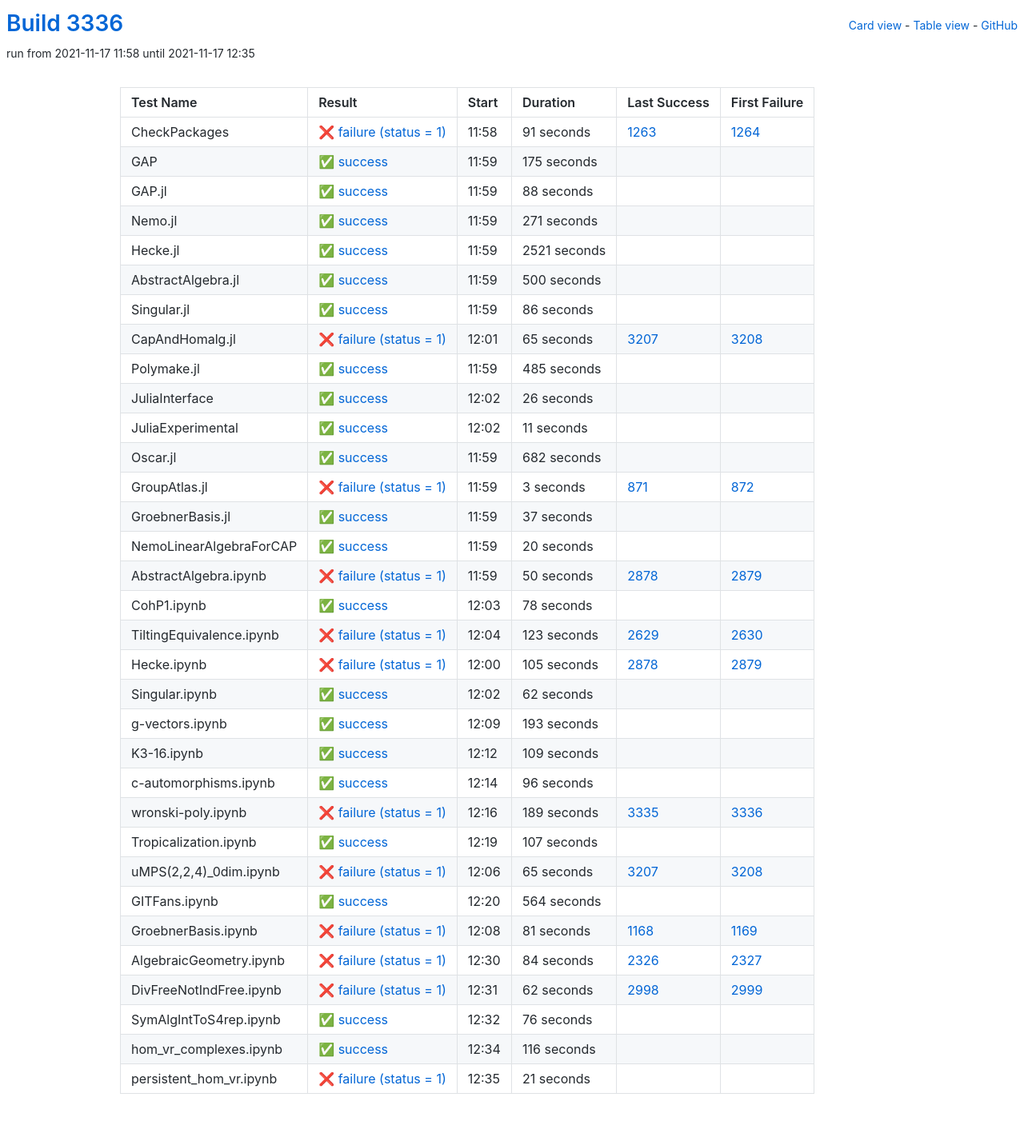
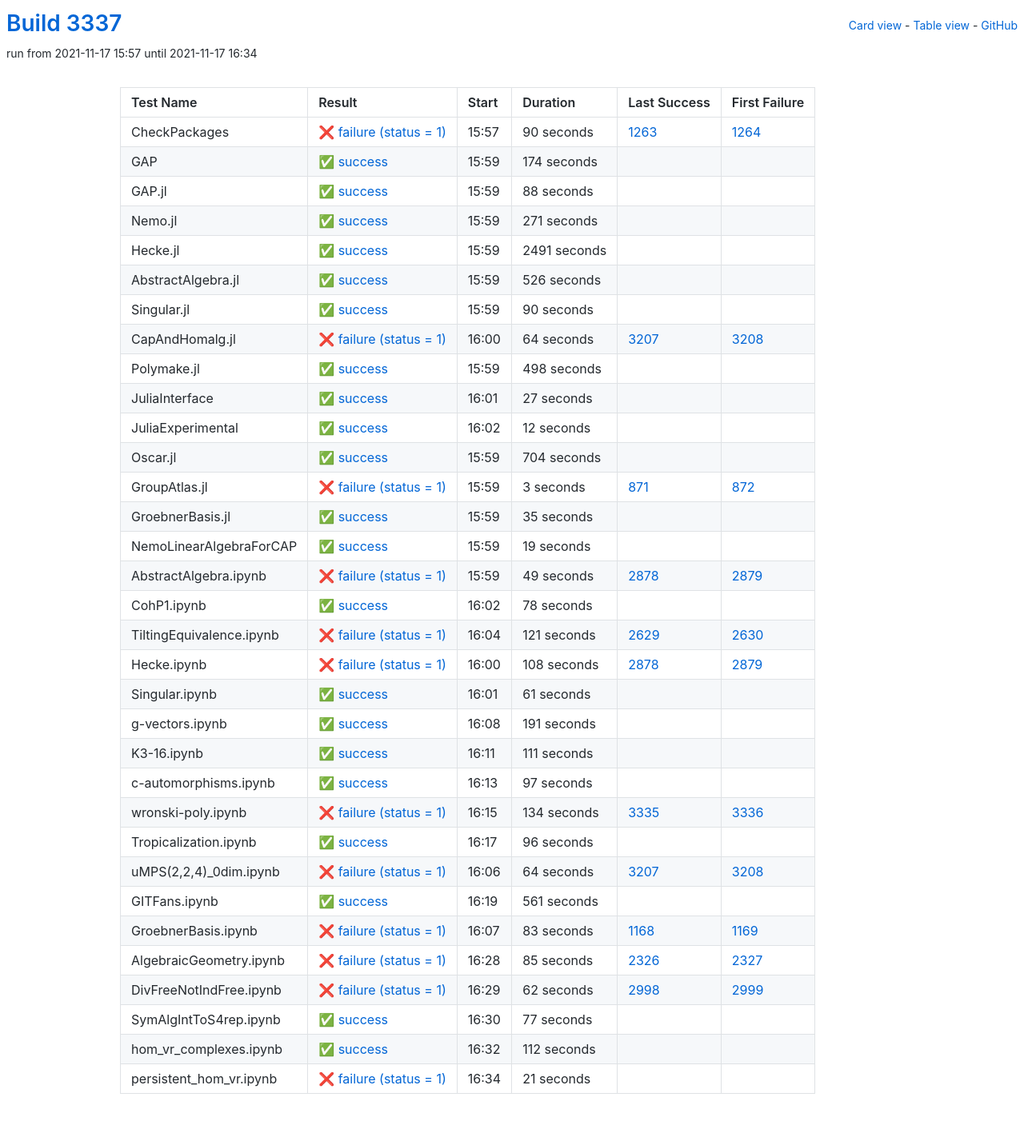
Before and after one commit to oscar-system/oscar-ci-status-stable, a Jekyll site: the page built from table.html, in a window 1280 px wide. Shown: the whole page at 80% size. Built offline with Jekyll 4.4.1, drawn with Linux system fonts in a browser that asks for light colours.

Commit message:
Build #3337

```diff
--- a/_data/ci.yml
+++ b/_data/ci.yml
@@ -1,6 +1,6 @@
 ---
-build: 3336
-build_url: https://oscarci.mathematik.uni-kl.de/job/oscar-stable/3336/
+build: 3337
+build_url: https://oscarci.mathematik.uni-kl.de/job/oscar-stable/3337/
 job: oscar-stable
 organization: oscar-system
 repo: oscar-ci-status-stable
@@ -8,32 +8,32 @@ repourl: https://github.com/oscar-system/oscar-ci-status-stable
 tests:
 - name: CheckPackages
   id: checkpackages
-  log: https://oscarci.mathematik.uni-kl.de/job/oscar-stable/3336/artifact/logs/build-3336/CheckPackages.log
-  start: 2021-11-17 11:58
+  log: https://oscarci.mathematik.uni-kl.de/job/oscar-stable/3337/artifact/logs/build-3337/CheckPackages.log
+  start: 2021-11-17 15:57
   success: false
   exitcode: 1
   status: failure
-  duration: 91
+  duration: 90
   last_success: 1263
   last_success_url: https://oscarci.mathematik.uni-kl.de/job/oscar-stable/1263/
   first_failure: 1264
   first_failure_url: https://oscarci.mathematik.uni-kl.de/job/oscar-stable/1264/
 - name: GAP
   id: gap
-  log: https://oscarci.mathematik.uni-kl.de/job/oscar-stable/3336/artifact/logs/build-3336/GAP.log
-  start: 2021-11-17 11:59
+  log: https://oscarci.mathematik.uni-kl.de/job/oscar-stable/3337/artifact/logs/build-3337/GAP.log
+  start: 2021-11-17 15:59
   success: true
   exitcode: 0
   status: success
-  duration: 175
+  duration: 174
   last_success: false
   last_success_url:
   first_failure: false
   first_failure_url:
 - name: GAP.jl
   id: gap-jl
-  log: https://oscarci.mathematik.uni-kl.de/job/oscar-stable/3336/artifact/logs/build-3336/GAP.jl.log
-  start: 2021-11-17 11:59
+  log: https://oscarci.mathematik.uni-kl.de/job/oscar-stable/3337/artifact/logs/build-3337/GAP.jl.log
+  start: 2021-11-17 15:59
   success: true
   exitcode: 0
   status: success
@@ -44,8 +44,8 @@ tests:
   first_failure_url:
 - name: Nemo.jl
   id: nemo-jl
-  log: https://oscarci.mathematik.uni-kl.de/job/oscar-stable/3336/artifact/logs/build-3336/Nemo.jl.log
-  start: 2021-11-17 11:59
+  log: https://oscarci.mathematik.uni-kl.de/job/oscar-stable/3337/artifact/logs/build-3337/Nemo.jl.log
+  start: 2021-11-17 15:59
   success: true
   exitcode: 0
   status: success
@@ -56,104 +56,104 @@ tests:
   first_failure_url:
 - name: Hecke.jl
   id: hecke-jl
-  log: https://oscarci.mathematik.uni-kl.de/job/oscar-stable/3336/artifact/logs/build-3336/Hecke.jl.log
-  start: 2021-11-17 11:59
+  log: https://oscarci.mathematik.uni-kl.de/job/oscar-stable/3337/artifact/logs/build-3337/Hecke.jl.log
+  start: 2021-11-17 15:59
   success: true
   exitcode: 0
   status: success
-  duration: 2521
+  duration: 2491
   last_success: false
   last_success_url:
   first_failure: false
   first_failure_url:
 - name: AbstractAlgebra.jl
   id: abstractalgebra-jl
-  log: https://oscarci.mathematik.uni-kl.de/job/oscar-stable/3336/artifact/logs/build-3336/AbstractAlgebra.jl.log
-  start: 2021-11-17 11:59
+  log: https://oscarci.mathematik.uni-kl.de/job/oscar-stable/3337/artifact/logs/build-3337/AbstractAlgebra.jl.log
+  start: 2021-11-17 15:59
   success: true
   exitcode: 0
   status: success
-  duration: 500
+  duration: 526
   last_success: false
   last_success_url:
   first_failure: false
   first_failure_url:
 - name: Singular.jl
   id: singular-jl
-  log: https://oscarci.mathematik.uni-kl.de/job/oscar-stable/3336/artifact/logs/build-3336/Singular.jl.log
-  start: 2021-11-17 11:59
+  log: https://oscarci.mathematik.uni-kl.de/job/oscar-stable/3337/artifact/logs/build-3337/Singular.jl.log
+  start: 2021-11-17 15:59
   success: true
   exitcode: 0
   status: success
-  duration: 86
+  duration: 90
   last_success: false
   last_success_url:
   first_failure: false
   first_failure_url:
 - name: CapAndHomalg.jl
   id: capandhomalg-jl
-  log: https://oscarci.mathematik.uni-kl.de/job/oscar-stable/3336/artifact/logs/build-3336/CapAndHomalg.jl.log
-  start: 2021-11-17 12:01
+  log: https://oscarci.mathematik.uni-kl.de/job/oscar-stable/3337/artifact/logs/build-3337/CapAndHomalg.jl.log
+  start: 2021-11-17 16:00
   success: false
   exitcode: 1
   status: failure
-  duration: 65
+  duration: 64
   last_success: 3207
   last_success_url: https://oscarci.mathematik.uni-kl.de/job/oscar-stable/3207/
   first_failure: 3208
   first_failure_url: https://oscarci.mathematik.uni-kl.de/job/oscar-stable/3208/
 - name: Polymake.jl
   id: polymake-jl
-  log: https://oscarci.mathematik.uni-kl.de/job/oscar-stable/3336/artifact/logs/build-3336/Polymake.jl.log
-  start: 2021-11-17 11:59
+  log: https://oscarci.mathematik.uni-kl.de/job/oscar-stable/3337/artifact/logs/build-3337/Polymake.jl.log
+  start: 2021-11-17 15:59
   success: true
   exitcode: 0
   status: success
-  duration: 485
+  duration: 498
   last_success: false
   last_success_url:
   first_failure: false
   first_failure_url:
 - name: JuliaInterface
   id: juliainterface
-  log: https://oscarci.mathematik.uni-kl.de/job/oscar-stable/3336/artifact/logs/build-3336/JuliaInterface.log
-  start: 2021-11-17 12:02
+  log: https://oscarci.mathematik.uni-kl.de/job/oscar-stable/3337/artifact/logs/build-3337/JuliaInterface.log
+  start: 2021-11-17 16:01
   success: true
   exitcode: 0
   status: success
-  duration: 26
+  duration: 27
   last_success: false
   last_success_url:
   first_failure: false
   first_failure_url:
 - name: JuliaExperimental
   id: juliaexperimental
-  log: https://oscarci.mathematik.uni-kl.de/job/oscar-stable/3336/artifact/logs/build-3336/JuliaExperimental.log
-  start: 2021-11-17 12:02
+  log: https://oscarci.mathematik.uni-kl.de/job/oscar-stable/3337/artifact/logs/build-3337/JuliaExperimental.log
+  start: 2021-11-17 16:02
   success: true
   exitcode: 0
   status: success
-  duration: 11
+  duration: 12
   last_success: false
   last_success_url:
   first_failure: false
   first_failure_url:
 - name: Oscar.jl
   id: oscar-jl
-  log: https://oscarci.mathematik.uni-kl.de/job/oscar-stable/3336/artifact/logs/build-3336/Oscar.jl.log
-  start: 2021-11-17 11:59
+  log: https://oscarci.mathematik.uni-kl.de/job/oscar-stable/3337/artifact/logs/build-3337/Oscar.jl.log
+  start: 2021-11-17 15:59
   success: true
   exitcode: 0
   status: success
-  duration: 682
+  duration: 704
   last_success: false
   last_success_url:
   first_failure: false
   first_failure_url:
 - name: GroupAtlas.jl
   id: groupatlas-jl
-  log: https://oscarci.mathematik.uni-kl.de/job/oscar-stable/3336/artifact/logs/build-3336/GroupAtlas.jl.log
-  start: 2021-11-17 11:59
+  log: https://oscarci.mathematik.uni-kl.de/job/oscar-stable/3337/artifact/logs/build-3337/GroupAtlas.jl.log
+  start: 2021-11-17 15:59
   success: false
   exitcode: 1
   status: failure
@@ -164,44 +164,44 @@ tests:
   first_failure_url: https://oscarci.mathematik.uni-kl.de/job/oscar-stable/872/
 - name: GroebnerBasis.jl
   id: groebnerbasis-jl
-  log: https://oscarci.mathematik.uni-kl.de/job/oscar-stable/3336/artifact/logs/build-3336/GroebnerBasis.jl.log
-  start: 2021-11-17 11:59
+  log: https://oscarci.mathematik.uni-kl.de/job/oscar-stable/3337/artifact/logs/build-3337/GroebnerBasis.jl.log
+  start: 2021-11-17 15:59
   success: true
   exitcode: 0
   status: success
-  duration: 37
+  duration: 35
   last_success: false
   last_success_url:
   first_failure: false
   first_failure_url:
 - name: NemoLinearAlgebraForCAP
   id: nemolinearalgebraforcap
-  log: https://oscarci.mathematik.uni-kl.de/job/oscar-stable/3336/artifact/logs/build-3336/NemoLinearAlgebraForCAP.log
-  start: 2021-11-17 11:59
+  log: https://oscarci.mathematik.uni-kl.de/job/oscar-stable/3337/artifact/logs/build-3337/NemoLinearAlgebraForCAP.log
+  start: 2021-11-17 15:59
   success: true
   exitcode: 0
   status: success
-  duration: 20
+  duration: 19
   last_success: false
   last_success_url:
   first_failure: false
   first_failure_url:
 - name: AbstractAlgebra.ipynb
   id: abstractalgebra-ipynb
-  log: https://oscarci.mathematik.uni-kl.de/job/oscar-stable/3336/artifact/logs/build-3336/AbstractAlgebra.ipynb.log
-  start: 2021-11-17 11:59
+  log: https://oscarci.mathematik.uni-kl.de/job/oscar-stable/3337/artifact/logs/build-3337/AbstractAlgebra.ipynb.log
+  start: 2021-11-17 15:59
   success: false
   exitcode: 1
   status: failure
-  duration: 50
+  duration: 49
   last_success: 2878
   last_success_url: https://oscarci.mathematik.uni-kl.de/job/oscar-stable/2878/
   first_failure: 2879
   first_failure_url: https://oscarci.mathematik.uni-kl.de/job/oscar-stable/2879/
 - name: CohP1.ipynb
   id: cohp1-ipynb
-  log: https://oscarci.mathematik.uni-kl.de/job/oscar-stable/3336/artifact/logs/build-3336/CohP1.ipynb.log
-  start: 2021-11-17 12:03
+  log: https://oscarci.mathematik.uni-kl.de/job/oscar-stable/3337/artifact/logs/build-3337/CohP1.ipynb.log
+  start: 2021-11-17 16:02
   success: true
   exitcode: 0
   status: success
@@ -212,68 +212,92 @@ tests:
   first_failure_url:
 - name: TiltingEquivalence.ipynb
   id: tiltingequivalence-ipynb
-  log: https://oscarci.mathematik.uni-kl.de/job/oscar-stable/3336/artifact/logs/build-3336/TiltingEquivalence.ipynb.log
-  start: 2021-11-17 12:04
+  log: https://oscarci.mathematik.uni-kl.de/job/oscar-stable/3337/artifact/logs/build-3337/TiltingEquivalence.ipynb.log
+  start: 2021-11-17 16:04
   success: false
   exitcode: 1
   status: failure
-  duration: 123
+  duration: 121
   last_success: 2629
   last_success_url: https://oscarci.mathematik.uni-kl.de/job/oscar-stable/2629/
   first_failure: 2630
   first_failure_url: https://oscarci.mathematik.uni-kl.de/job/oscar-stable/2630/
 - name: Hecke.ipynb
   id: hecke-ipynb
-  log: https://oscarci.mathematik.uni-kl.de/job/oscar-stable/3336/artifact/logs/build-3336/Hecke.ipynb.log
-  start: 2021-11-17 12:00
+  log: https://oscarci.mathematik.uni-kl.de/job/oscar-stable/3337/artifact/logs/build-3337/Hecke.ipynb.log
+  start: 2021-11-17 16:00
   success: false
   exitcode: 1
   status: failure
-  duration: 105
+  duration: 108
   last_success: 2878
   last_success_url: https://oscarci.mathematik.uni-kl.de/job/oscar-stable/2878/
   first_failure: 2879
   first_failure_url: https://oscarci.mathematik.uni-kl.de/job/oscar-stable/2879/
 - name: Singular.ipynb
   id: singular-ipynb
-  log: https://oscarci.mathematik.uni-kl.de/job/oscar-stable/3336/artifact/logs/build-3336/Singular.ipynb.log
-  start: 2021-11-17 12:02
+  log: https://oscarci.mathematik.uni-kl.de/job/oscar-stable/3337/artifact/logs/build-3337/Singular.ipynb.log
+  start: 2021-11-17 16:01
   success: true
   exitcode: 0
   status: success
-  duration: 62
+  duration: 61
   last_success: false
   last_success_url:
   first_failure: false
   first_failure_url:
 - name: g-vectors.ipynb
   id: g-vectors-ipynb
-  log: https://oscarci.mathematik.uni-kl.de/job/oscar-stable/3336/artifact/logs/build-3336/g-vectors.ipynb.log
-  start: 2021-11-17 12:09
+  log: https://oscarci.mathematik.uni-kl.de/job/oscar-stable/3337/artifact/logs/build-3337/g-vectors.ipynb.log
+  start: 2021-11-17 16:08
   success: true
   exitcode: 0
   status: success
-  duration: 193
+  duration: 191
   last_success: false
   last_success_url:
   first_failure: false
   first_failure_url:
 - name: K3-16.ipynb
   id: k3-16-ipynb
-  log: https://oscarci.mathematik.uni-kl.de/job/oscar-stable/3336/artifact/logs/build-3336/K3-16.ipynb.log
-  start: 2021-11-17 12:12
+  log: https://oscarci.mathematik.uni-kl.de/job/oscar-stable/3337/artifact/logs/build-3337/K3-16.ipynb.log
+  start: 2021-11-17 16:11
   success: true
   exitcode: 0
   status: success
-  duration: 109
+  duration: 111
   last_success: false
   last_success_url:
   first_failure: false
   first_failure_url:
 - name: c-automorphisms.ipynb
   id: c-automorphisms-ipynb
-  log: https://oscarci.mathematik.uni-kl.de/job/oscar-stable/3336/artifact/logs/build-3336/c-automorphisms.ipynb.log
-  start: 2021-11-17 12:14
+  log: https://oscarci.mathematik.uni-kl.de/job/oscar-stable/3337/artifact/logs/build-3337/c-automorphisms.ipynb.log
+  start: 2021-11-17 16:13
+  success: true
+  exitcode: 0
+  status: success
+  duration: 97
+  last_success: false
+  last_success_url:
+  first_failure: false
+  first_failure_url:
+- name: wronski-poly.ipynb
+  id: wronski-poly-ipynb
+  log: https://oscarci.mathematik.uni-kl.de/job/oscar-stable/3337/artifact/logs/build-3337/wronski-poly.ipynb.log
+  start: 2021-11-17 16:15
+  success: false
+  exitcode: 1
+  status: failure
+  duration: 134
+  last_success: 3335
+  last_success_url: https://oscarci.mathematik.uni-kl.de/job/oscar-stable/3335/
+  first_failure: 3336
+  first_failure_url: https://oscarci.mathematik.uni-kl.de/job/oscar-stable/3336/
+- name: Tropicalization.ipynb
+  id: tropicalization-ipynb
+  log: https://oscarci.mathematik.uni-kl.de/job/oscar-stable/3337/artifact/logs/build-3337/Tropicalization.ipynb.log
+  start: 2021-11-17 16:17
   success: true
   exitcode: 0
   status: success
@@ -282,82 +306,58 @@ tests:
   last_success_url:
   first_failure: false
   first_failure_url:
-- name: wronski-poly.ipynb
-  id: wronski-poly-ipynb
-  log: https://oscarci.mathematik.uni-kl.de/job/oscar-stable/3336/artifact/logs/build-3336/wronski-poly.ipynb.log
-  start: 2021-11-17 12:16
+- name: uMPS(2,2,4)_0dim.ipynb
+  id: umps-2-2-4-0dim-ipynb
+  log: https://oscarci.mathematik.uni-kl.de/job/oscar-stable/3337/artifact/logs/build-3337/uMPS-2-2-4-_0dim.ipynb.log
+  start: 2021-11-17 16:06
   success: false
   exitcode: 1
   status: failure
-  duration: 189
-  last_success: 3335
-  last_success_url: https://oscarci.mathematik.uni-kl.de/job/oscar-stable/3335/
-  first_failure: 3336
-  first_failure_url: https://oscarci.mathematik.uni-kl.de/job/oscar-stable/3336/
-- name: Tropicalization.ipynb
-  id: tropicalization-ipynb
-  log: https://oscarci.mathematik.uni-kl.de/job/oscar-stable/3336/artifact/logs/build-3336/Tropicalization.ipynb.log
-  start: 2021-11-17 12:19
-  success: true
-  exitcode: 0
-  status: success
-  duration: 107
-  last_success: false
-  last_success_url:
-  first_failure: false
-  first_failure_url:
-- name: uMPS(2,2,4)_0dim.ipynb
-  id: umps-2-2-4-0dim-ipynb
-  log: https://oscarci.mathematik.uni-kl.de/job/oscar-stable/3336/artifact/logs/build-3336/uMPS-2-2-4-_0dim.ipynb.log
-  start: 2021-11-17 12:06
-  success: false
-  exitcode: 1
-  status: failure
-  duration: 65
+  duration: 64
   last_success: 3207
   last_success_url: https://oscarci.mathematik.uni-kl.de/job/oscar-stable/3207/
   first_failure: 3208
   first_failure_url: https://oscarci.mathematik.uni-kl.de/job/oscar-stable/3208/
 - name: GITFans.ipynb
   id: gitfans-ipynb
-  log: https://oscarci.mathematik.uni-kl.de/job/oscar-stable/3336/artifact/logs/build-3336/GITFans.ipynb.log
-  start: 2021-11-17 12:20
+  log: https://oscarci.mathematik.uni-kl.de/job/oscar-stable/3337/artifact/logs/build-3337/GITFans.ipynb.log
+  start: 2021-11-17 16:19
   success: true
   exitcode: 0
   status: success
-  duration: 564
+  duration: 561
   last_success: false
   last_success_url:
   first_failure: false
   first_failure_url:
 - name: GroebnerBasis.ipynb
   id: groebnerbasis-ipynb
-  log: https://oscarci.mathematik.uni-kl.de/job/oscar-stable/3336/artifact/logs/build-3336/GroebnerBasis.ipynb.log
-  start: 2021-11-17 12:08
+  log: https://oscarci.mathematik.uni-kl.de/job/oscar-stable/3337/artifact/logs/build-3337/GroebnerBasis.ipynb.log
+  start: 2021-11-17 16:07
   success: false
   exitcode: 1
   status: failure
-  duration: 81
+  duration: 83
   last_success: 1168
   last_success_url: https://oscarci.mathematik.uni-kl.de/job/oscar-stable/1168/
   first_failure: 1169
   first_failure_url: https://oscarci.mathematik.uni-kl.de/job/oscar-stable/1169/
 - name: AlgebraicGeometry.ipynb
   id: algebraicgeometry-ipynb
-  log: https://oscarci.mathematik.uni-kl.de/job/oscar-stable/3336/artifact/logs/build-3336/AlgebraicGeometry.ipynb.log
-  start: 2021-11-17 12:30
+  log: https://oscarci.mathematik.uni-kl.de/job/oscar-stable/3337/artifact/logs/build-3337/AlgebraicGeometry.ipynb.log
+  start: 2021-11-17 16:28
   success: false
   exitcode: 1
   status: failure
-  duration: 84
+  duration: 85
   last_success: 2326
   last_success_url: https://oscarci.mathematik.uni-kl.de/job/oscar-stable/2326/
   first_failure: 2327
   first_failure_url: https://oscarci.mathematik.uni-kl.de/job/oscar-stable/2327/
 - name: DivFreeNotIndFree.ipynb
   id: divfreenotindfree-ipynb
-  log: https://oscarci.mathematik.uni-kl.de/job/oscar-stable/3336/artifact/logs/build-3336/DivFreeNotIndFree.ipynb.log
-  start: 2021-11-17 12:31
+  log: https://oscarci.mathematik.uni-kl.de/job/oscar-stable/3337/artifact/logs/build-3337/DivFreeNotIndFree.ipynb.log
+  start: 2021-11-17 16:29
   success: false
   exitcode: 1
   status: failure
@@ -368,32 +368,32 @@ tests:
   first_failure_url: https://oscarci.mathematik.uni-kl.de/job/oscar-stable/2999/
 - name: SymAlgIntToS4rep.ipynb
   id: symalginttos4rep-ipynb
-  log: https://oscarci.mathematik.uni-kl.de/job/oscar-stable/3336/artifact/logs/build-3336/SymAlgIntToS4rep.ipynb.log
-  start: 2021-11-17 12:32
+  log: https://oscarci.mathematik.uni-kl.de/job/oscar-stable/3337/artifact/logs/build-3337/SymAlgIntToS4rep.ipynb.log
+  start: 2021-11-17 16:30
   success: true
   exitcode: 0
   status: success
-  duration: 76
+  duration: 77
   last_success: false
   last_success_url:
   first_failure: false
   first_failure_url:
 - name: hom_vr_complexes.ipynb
   id: hom-vr-complexes-ipynb
-  log: https://oscarci.mathematik.uni-kl.de/job/oscar-stable/3336/artifact/logs/build-3336/hom_vr_complexes.ipynb.log
-  start: 2021-11-17 12:34
+  log: https://oscarci.mathematik.uni-kl.de/job/oscar-stable/3337/artifact/logs/build-3337/hom_vr_complexes.ipynb.log
+  start: 2021-11-17 16:32
   success: true
   exitcode: 0
   status: success
-  duration: 116
+  duration: 112
   last_success: false
   last_success_url:
   first_failure: false
   first_failure_url:
 - name: persistent_hom_vr.ipynb
   id: persistent-hom-vr-ipynb
-  log: https://oscarci.mathematik.uni-kl.de/job/oscar-stable/3336/artifact/logs/build-3336/persistent_hom_vr.ipynb.log
-  start: 2021-11-17 12:35
+  log: https://oscarci.mathematik.uni-kl.de/job/oscar-stable/3337/artifact/logs/build-3337/persistent_hom_vr.ipynb.log
+  start: 2021-11-17 16:34
   success: false
   exitcode: 1
   status: failure
```
Also changed, not shown: README.md.
